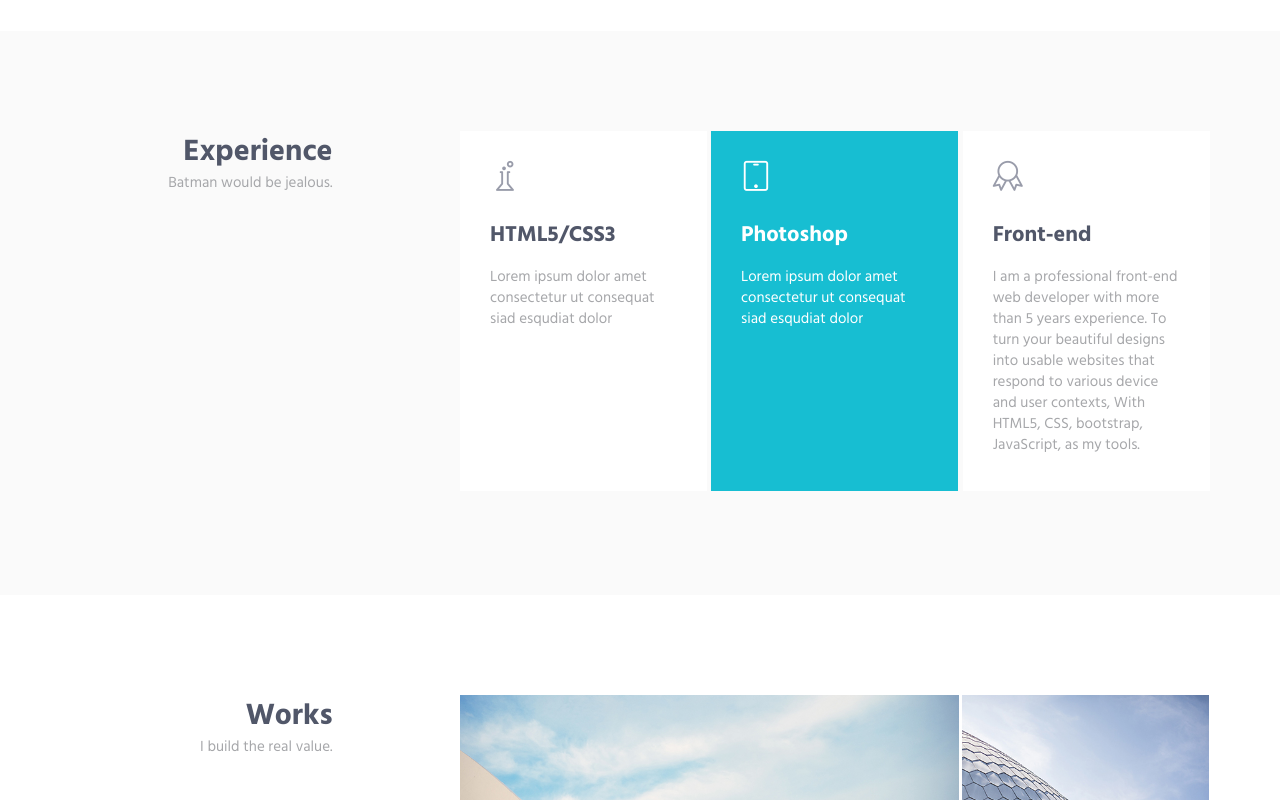
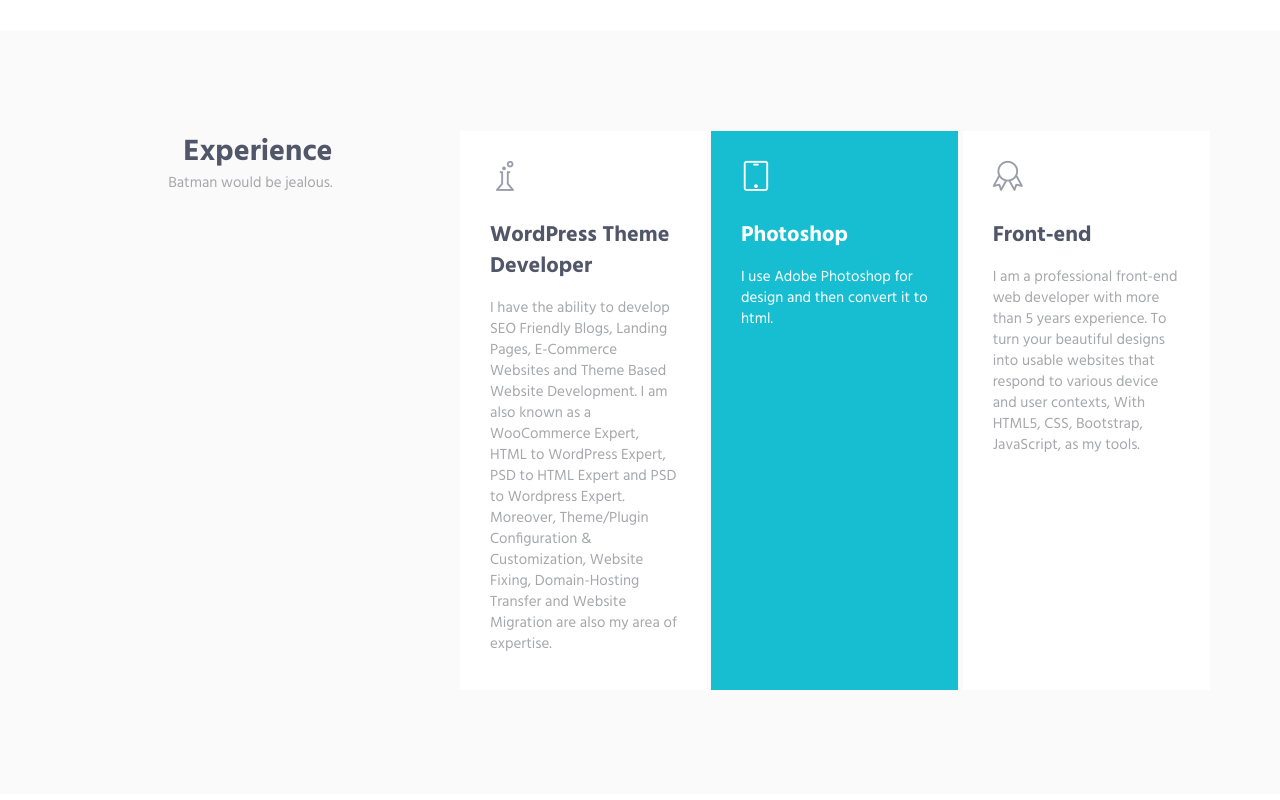
Before and after one commit to mahabubfreelancerbd/portfolio, a plain HTML site: page index.html in a window 1280 px wide. Shown: the part 1240-2040 px from the top of the page. Drawn offline with Linux system fonts and the light colour scheme.

Commit message:
index.html update

```diff
--- a/index.html
+++ b/index.html
@@ -107,7 +107,7 @@
                     <div class="col-sm-8 col-sm-offset-1">
                         <div class="margin-b-60">
                             <p>I am a Web development expert with over 5 years experience in setup and customization of WordPress, HTML, CSS, JavaScript, PHP, MySql and other platforms.</p>
-                            <p>Till date, I have created over 30 websites, most of which required custom designed plugins, extensions, and themes. My aim has always been to produce websites that look beautiful and professional, are highly functional, load quickly, and are Search Engine optimized.</p>
+                            <p>Till date, I have created over 100+ websites, most of which required custom designed plugins, extensions, and themes. My aim has always been to produce websites that look beautiful and professional, are highly functional, load quickly, and are Search Engine optimized.</p>
                         </div>
 
                         <!-- Progress Box -->
@@ -162,10 +162,10 @@
                                             <i class="service-icon icon-chemistry"></i>
                                         </div>
                                         <div class="service-info">
-                                            <h3>HTML5/CSS3</h3>
-                                            <p class="margin-b-5">Lorem ipsum dolor amet consectetur ut consequat siad esqudiat dolor</p>
+                                            <h3>WordPress Theme Developer</h3>
+                                            <p class="margin-b-5">I have the ability to develop SEO Friendly Blogs, Landing Pages,  E-Commerce Websites and Theme Based Website Development. I am also known as a WooCommerce Expert, HTML to WordPress Expert, PSD to HTML Expert and PSD to Wordpress Expert. Moreover, Theme/Plugin Configuration & Customization, Website Fixing, Domain-Hosting Transfer and Website Migration are also my area of expertise.</p>
                                         </div>
-                                        <a href="#" class="content-wrapper-link"></a>
+                                        <a href="#service-info" class="content-wrapper-link"></a>
                                     </div>
                                 </div>
                                 <div class="col-md-4 md-margin-b-4">
@@ -175,9 +175,9 @@
                                         </div>
                                         <div class="service-info">
                                             <h3 class="color-white">Photoshop</h3>
-                                            <p class="color-white margin-b-5">Lorem ipsum dolor amet consectetur ut consequat siad esqudiat dolor</p>
+                                            <p class="color-white margin-b-5">I use Adobe Photoshop for design and then convert it to html.</p>
                                         </div>
-                                        <a href="#" class="content-wrapper-link"></a>
+                                        <a href="#service-info" class="content-wrapper-link"></a>
                                     </div>
                                 </div>
                                 <div class="col-md-4">
@@ -187,9 +187,9 @@
                                         </div>
                                         <div class="service-info">
                                             <h3>Front-end</h3>
-                                            <p class="margin-b-5">I am a professional front-end web developer with more than 5 years experience. To turn your beautiful designs into usable websites that respond to various device and user contexts, With HTML5, CSS, bootstrap, JavaScript, as my tools.</p>
+                                            <p class="margin-b-5">I am a professional front-end web developer with more than 5 years experience. To turn your beautiful designs into usable websites that respond to various device and user contexts, With HTML5, CSS, Bootstrap, JavaScript, as my tools.</p>
                                         </div>
-                                        <a href="#"></a>
+                                        <a href="#service-info" class="content-wrapper-link"></a>
                                     </div>
                                 </div>
                             </div>
@@ -428,7 +428,7 @@
                         <div class="col-sm-3 sm-margin-b-30">
                             <div class="text-right sm-text-left">
                                 <h2 class="margin-b-0">Contacts</h2>
-                                <p>Hire me.</p>
+                                <p></p>
                             </div>
                         </div>
                         <div class="col-sm-8 col-sm-offset-1">
```
